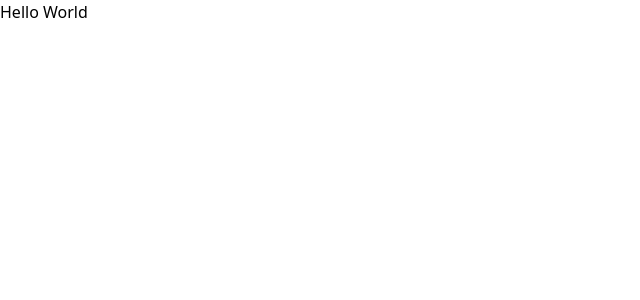
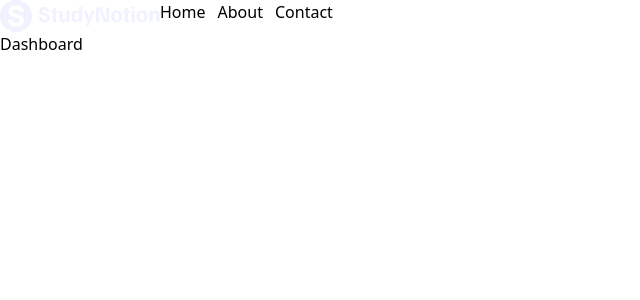
Before and after one commit to ManojBhandarkar98/studynotion-signin-signup, a React (Create React App) app: page /dashboard in a window 1280 px wide. Shown: the top 300 px of the page, without its empty margins (0-640 px from the left). Built offline with nearby package versions, Linux system fonts and the light colour scheme.

Commit message:
Epi - 09 - Studynotion - created components

```diff
--- a/src/App.js
+++ b/src/App.js
@@ -1,7 +1,25 @@
+import { Route, Routes } from "react-router-dom";
 import "./App.css";
+import Navbar from "./components/Navbar";
+import Home from "./components/Home";
+import Login from "./components/Login";
+import { Signup } from "./components/Signup";
+import Dashboard from "./components/Dashboard";
 
 function App() {
-  return <div>Hello World</div>;
+  return (
+    <div>
+      <div>
+        <Navbar/>
+        <Routes>
+          <Route path="/" element={<Home/>}/>
+          <Route path="/login" element={<Login/>}/>
+          <Route path="/signup" element={<Signup/>}/>
+          <Route path="/dashboard" element={<Dashboard/>}/>
+        </Routes>
+      </div>
+    </div>
+  );
 }
 
 export default App;
--- /dev/null
+++ b/src/components/Dashboard.js
@@ -0,0 +1,9 @@
+import React from 'react'
+
+const Dashboard = () => {
+  return (
+    <div>Dashboard</div>
+  )
+}
+
+export default Dashboard
--- /dev/null
+++ b/src/components/Home.js
@@ -0,0 +1,9 @@
+import React from 'react'
+
+const Home = () => {
+  return (
+    <div></div>
+  )
+}
+
+export default Home
--- /dev/null
+++ b/src/components/Login.js
@@ -0,0 +1,9 @@
+import React from 'react'
+
+const Login = () => {
+  return (
+    <div>Login</div>
+  )
+}
+
+export default Login
--- /dev/null
+++ b/src/components/Navbar.js
@@ -0,0 +1,31 @@
+import React from 'react'
+import { Link } from 'react-router-dom'
+import logo from '../assets/Logo.svg'
+
+const Navbar = () => {
+    return (
+        <div className='flex'>
+            <Link to="/">
+                <img src={logo} alt='logo' width={160} height={32} loading='lazy'></img>
+            </Link>
+            <nav>
+                <ul className='flex gap-3'>
+                    <li>
+                        <Link to="/">Home</Link>
+                    </li>
+                    <li>
+                        <Link to="#">About</Link>
+                    </li>
+                    <li>
+                        <Link to="#">Contact</Link>
+                    </li>
+                </ul>
+            </nav>
+            <div>
+
+            </div>
+        </div>
+    )
+}
+
+export default Navbar
--- /dev/null
+++ b/src/components/Signup.js
@@ -0,0 +1,7 @@
+import React from 'react'
+
+export const Signup = () => {
+  return (
+    <div>Signup</div>
+  )
+}
--- a/src/index.js
+++ b/src/index.js
@@ -1,10 +1,11 @@
 import React from "react";
 import ReactDOM from "react-dom/client";
 import App from "./App";
+import { BrowserRouter } from "react-router-dom";
 
 const root = ReactDOM.createRoot(document.getElementById("root"));
 root.render(
-  <React.StrictMode>
+  <BrowserRouter>
     <App />
-  </React.StrictMode>
+  </BrowserRouter>
 );
```
Also changed, not shown: 1 other file (tests, documents, lock files or other folders).
